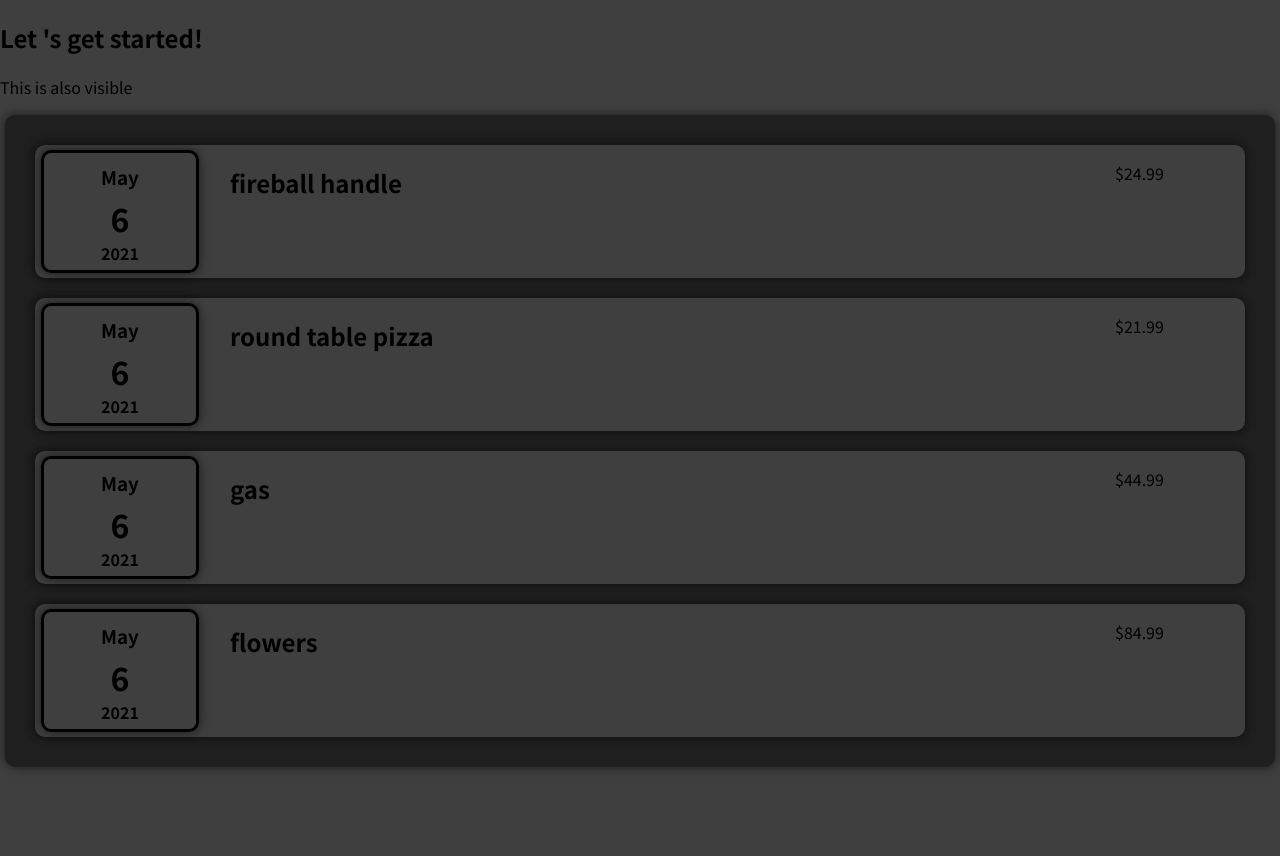
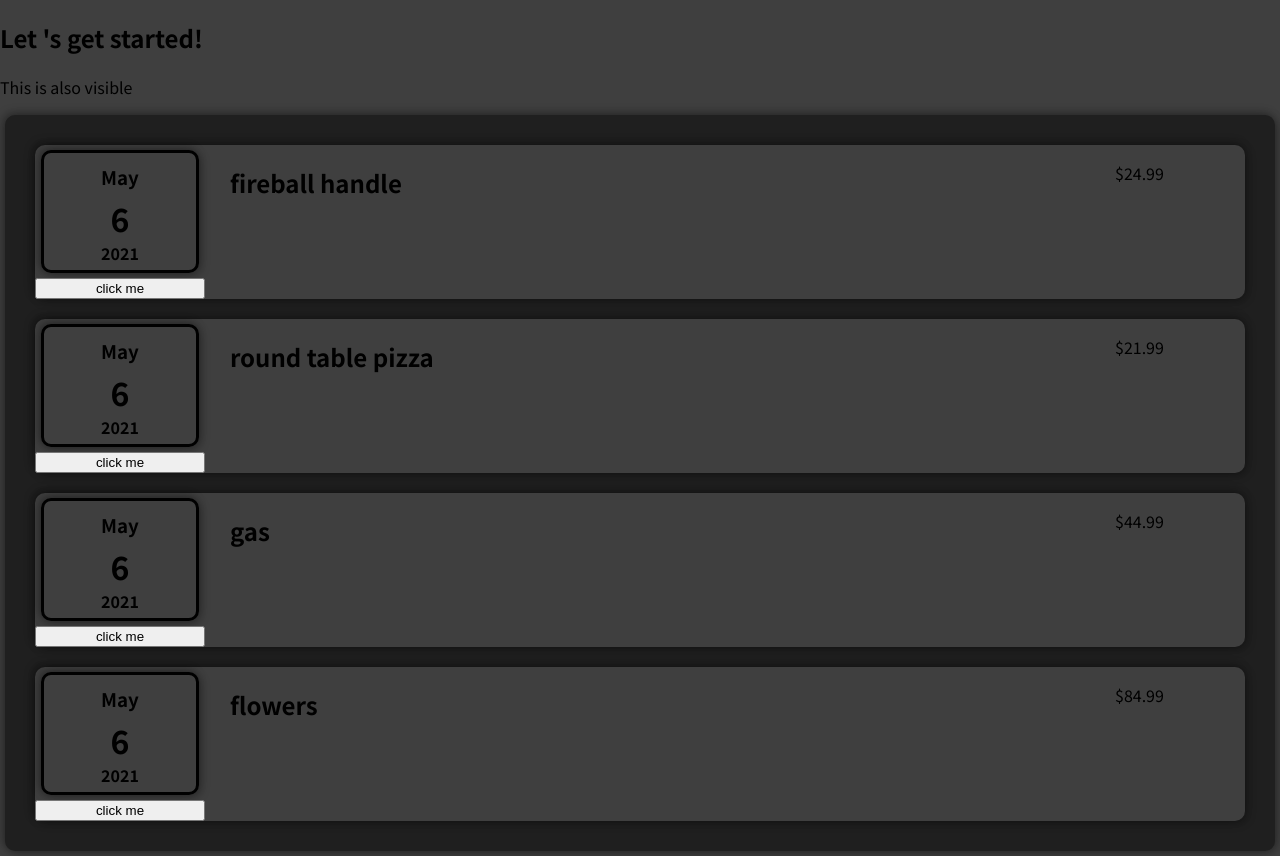
Before and after one commit to andy805/React, a React (Create React App) app in the folder tracker-app/: page / in a window 1280 px wide. Before the commit the page ends 800 px from the top, so only its background shows below. Built offline with nearby package versions, Linux system fonts and the light colour scheme.

Commit message:
add state hook

```diff
--- a/tracker-app/src/components/Expenses/ExpenseLineItem.js
+++ b/tracker-app/src/components/Expenses/ExpenseLineItem.js
@@ -1,13 +1,24 @@
+
+import React, {useState} from 'react';
 import './ExpenseLineItem.css';
 import ExpenseDateItem from './ExpenseDateItem';
 import Card from '../UI/Card'
 
 function ExpenseLineItem(prop) {
+
+  const [title, setTitle] = useState(prop.arrayObj.title);
+
+  function clickHandler() {
+    setTitle("updated");
+    console.log(title);
+  }
+
   return (
     <Card className="expenseLineItem">
       <ExpenseDateItem date={prop.arrayObj.date} />
-      <h2 className="expenseLineItemDescription"> {prop.arrayObj.title} </h2>
+      <h2 className="expenseLineItemDescription"> {title} </h2>
       <p> ${prop.arrayObj.amount} </p>
+      <button onClick={clickHandler}> click me </button>
     </Card>
   );
 }
```
